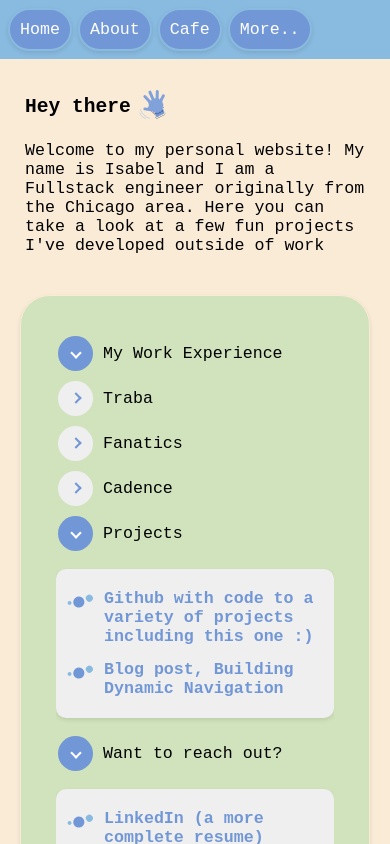
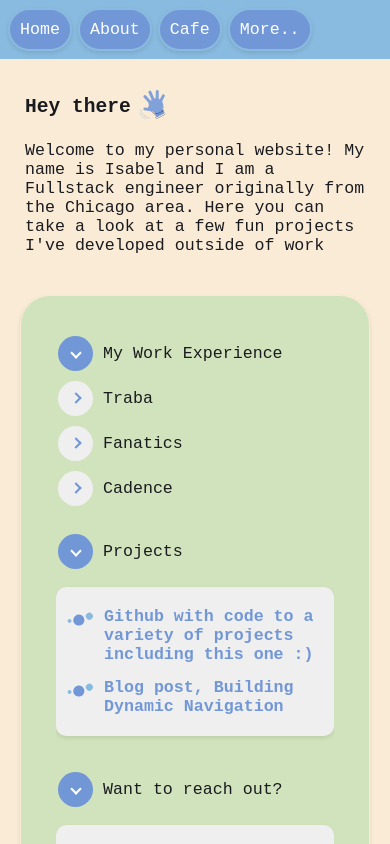
Before and after one commit to isabelmavery/portfolio, a React (Vite) app in the folder client/: page / in a window 390 px wide. Shown: the top 844 px of the page. Built offline with nearby package versions, Linux system fonts and the light colour scheme; no server answers.

Commit message:
styling: increase padding

```diff
--- a/client/src/App/App.css
+++ b/client/src/App/App.css
@@ -2,6 +2,7 @@
   --charcoal: #36454f;
   --button-grey: #efefef;
   --black: black;
+  --pretty-black: #1a1b1f;
   --grey: #8a8a8a;
   --pretty-blue: #89badf;
   --pretty-purple: #7297d6;
@@ -16,6 +17,7 @@
   --basic-box-shadow: rgba(0, 0, 0, 0.1) 0px 2px 4px;
 
   font-family: monospace;
+  color: var(--pretty-black);
 
   /* credit - https://www.joshwcomeau.com/shadow-palette/ */
   --shadow-color: 24deg 28% 44%;
--- a/client/src/Menu/Menu.css
+++ b/client/src/Menu/Menu.css
@@ -1,6 +1,9 @@
 .expandable-menu {
   overflow: auto;
   margin: 10px 10px 25px 10px;
+  display: flex;
+  flex-direction: column;
+  gap: 14px;
 }
 
 /* For Header Buttons */
@@ -73,6 +76,10 @@
 }
 
 @media screen and (max-width: 425px) {
+  .expandable-menu {
+    gap: 18px;
+  }
+
   .expandable-menu button {
     height: 35px;
     width: 35px;
```
